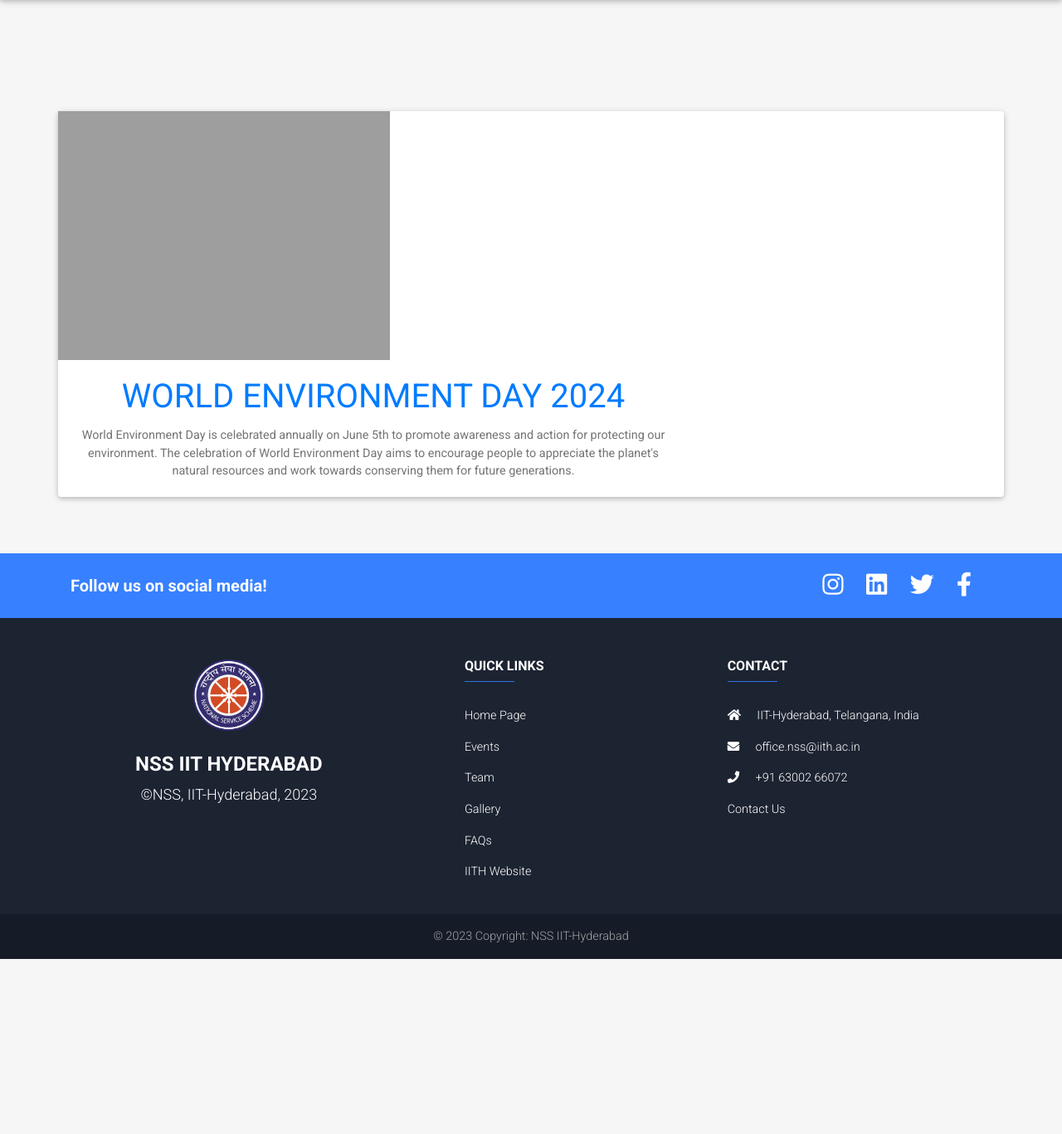
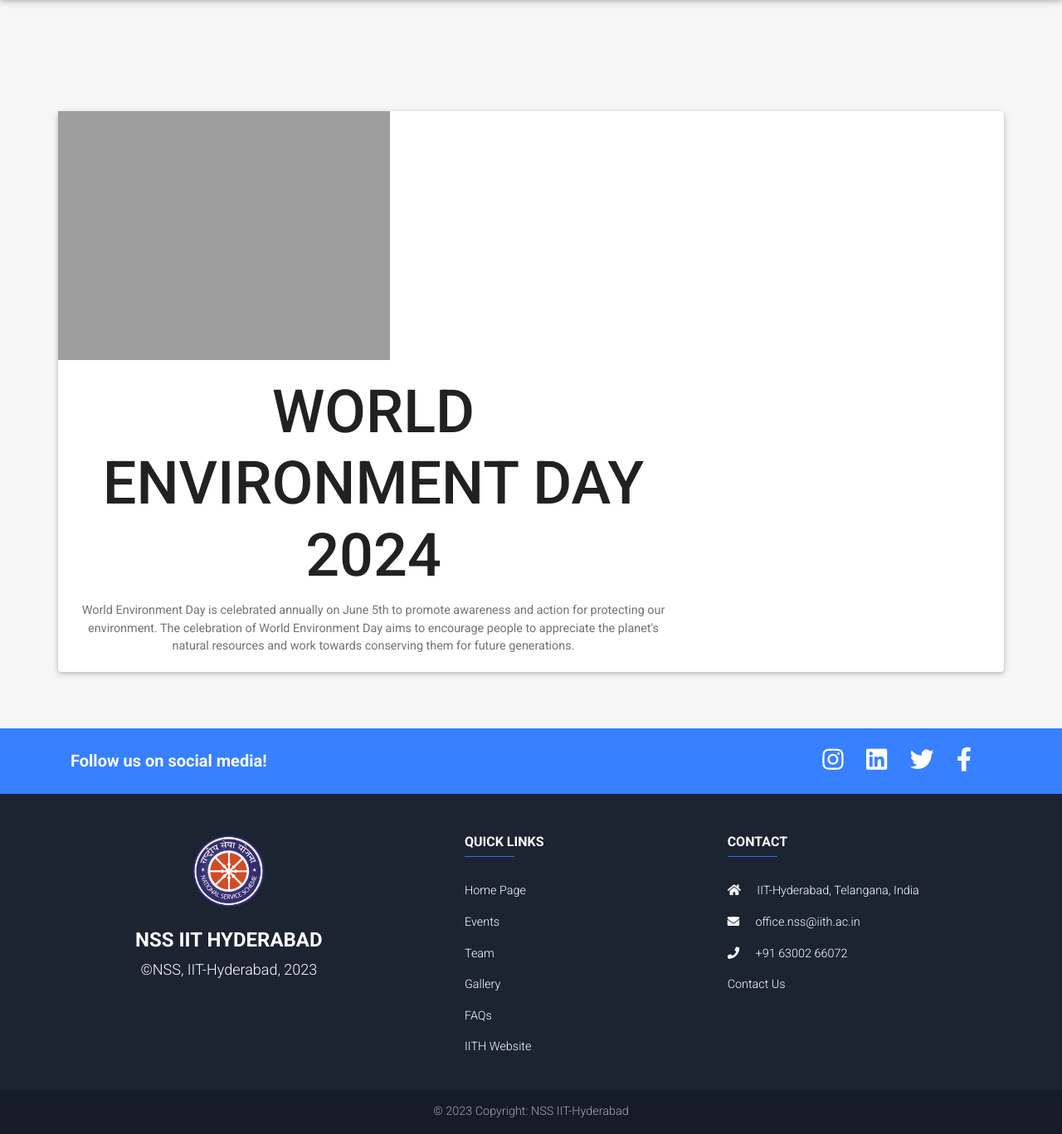
Before and after one commit to iith-nss/iith_nss_jekyll, a Jekyll site: the page built from events/online-events.html, in a window 1280 px wide and 1367 px high. Shown: the whole window at 83% size. Built offline with Jekyll 4.4.1, drawn with Linux system fonts in a browser that asks for light colours; nearby versions of some CDN libraries.

Commit message:
Modifying card layout

```diff
--- a/events/online-events.html
+++ b/events/online-events.html
@@ -5,13 +5,13 @@
 <div class="container">
   <div class="container my-5" style="padding: 10px 0px 20px">
     <div class="card row flex-row card-cascade-hover wider reverse">
-          <img class="col-lg-4 card-img-start img-fluid p-0" src="../assets/images/event-posters/Poster Final(resized).png" style="max-width: 100%; height: auto; object-fit: cover;"/>
+        <img class="col-lg-4 card-img-start img-fluid p-0" src="../assets/images/event-posters/Poster Final(resized).png" style="max-width: 100%; height: auto; object-fit: cover;"/>
+        <a href="#" data-toggle="modal" data-target="#myModal1"></a>
           <div class="col-lg-8 card-body card-body-cascade text-center">
-            <a href="#" data-toggle="modal" data-target="#myModal1">
-              <h1 class="card-title">WORLD ENVIRONMENT DAY 2024</h1>
-              <p class="card-text">World Environment Day is celebrated annually on June 5th to promote awareness and action for protecting our environment. The celebration of World Environment Day aims to encourage people to appreciate the planet's natural resources and work towards conserving them for future generations.</p>
-            </a>
+            <h1 class="card-title text-dark display-3"><strong>WORLD ENVIRONMENT DAY 2024</strong></h1>
+            <p class="card-text fs-3">World Environment Day is celebrated annually on June 5th to promote awareness and action for protecting our environment. The celebration of World Environment Day aims to encourage people to appreciate the planet's natural resources and work towards conserving them for future generations.</p>
           </div>
+        </a>
     </div>
   </div>
 </div>
```
